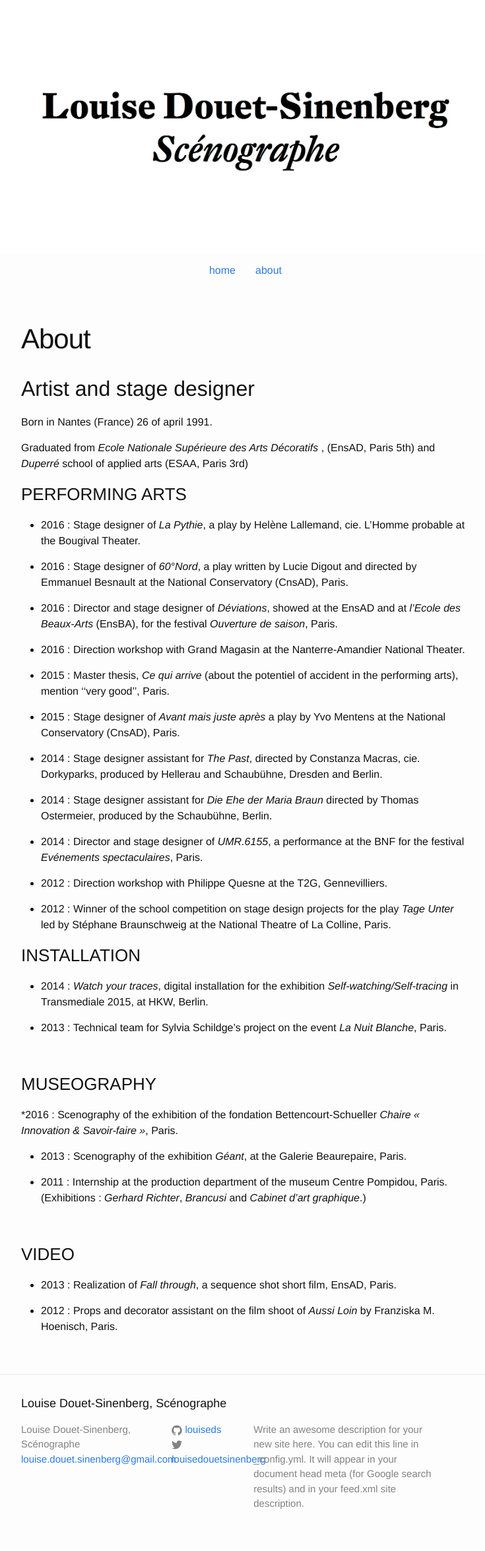
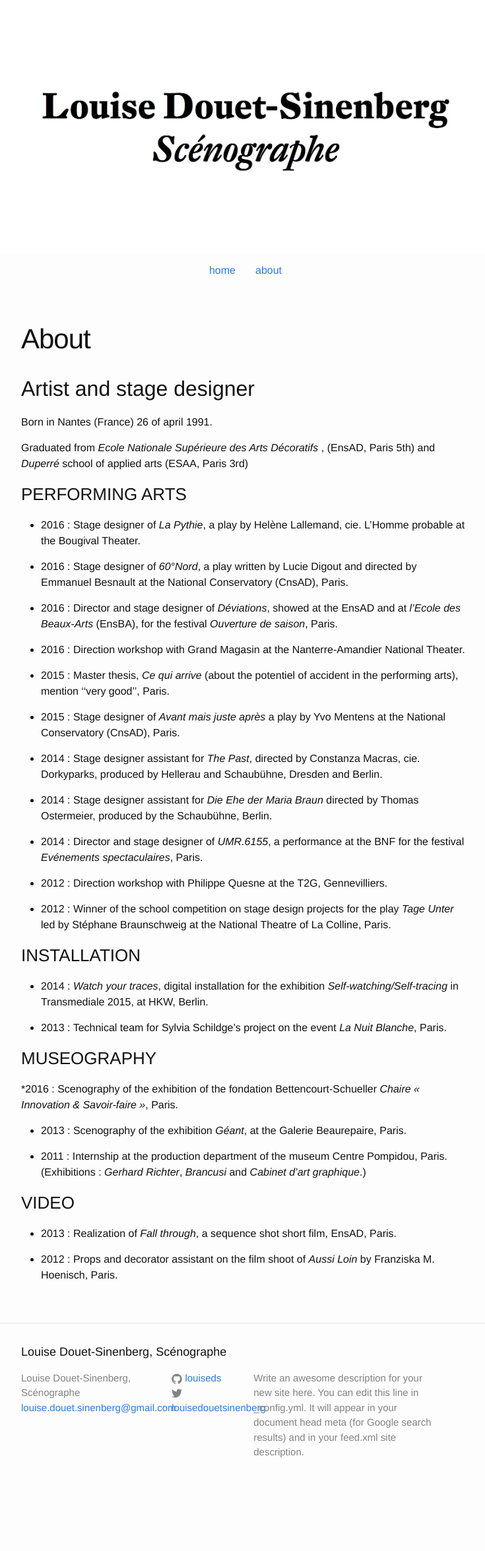
Before and after one commit to louiseds/louiseds.github.io, a Jekyll site: the page built from about.md, in a window 1280 px wide. Shown: the whole page at 66% size, without its empty margins (268-1003 px from the left). Built offline with Jekyll 4.4.1, drawn with Linux system fonts in a browser that asks for light colours; after the commit the page ends 2273 px from its top, so only the background shows below that.

Commit message:
Updated About

```diff
--- a/about.md
+++ b/about.md
@@ -34,9 +34,9 @@ Graduated from _Ecole Nationale Supérieure des Arts Décoratifs_ , (EnsAD, Pari
 * 2012 : Direction workshop with Philippe Quesne at the T2G, Gennevilliers.
 
 * 2012 : Winner of the school competition on stage design projects for the play _Tage Unter_ led by Stéphane Braunschweig at the National Theatre of La Colline, Paris.
-&nbsp;
-&nbsp;
-&nbsp;
+
+
+
 
 ### INSTALLATION
 
@@ -44,18 +44,16 @@ Graduated from _Ecole Nationale Supérieure des Arts Décoratifs_ , (EnsAD, Pari
 
 * 2013 : Technical team for Sylvia Schildge’s project on the event _La Nuit Blanche_, Paris.
 
-&nbsp;
-&nbsp;
+
 
 ### MUSEOGRAPHY
 *2016 : Scenography of the exhibition of the fondation Bettencourt-Schueller _Chaire « Innovation & Savoir-faire »_, Paris.
+
 * 2013 : Scenography of the exhibition _Géant_, at the Galerie Beaurepaire, Paris.
 
 * 2011 : Internship at the production department of the museum Centre Pompidou, Paris. (Exhibitions : _Gerhard Richter_, _Brancusi_ and _Cabinet d’art graphique_.)
-&nbsp;
-&nbsp;
 
-&nbsp;
+
 
 ### VIDEO
 * 2013 : Realization of _Fall through_, a sequence shot short film, EnsAD, Paris.
```
